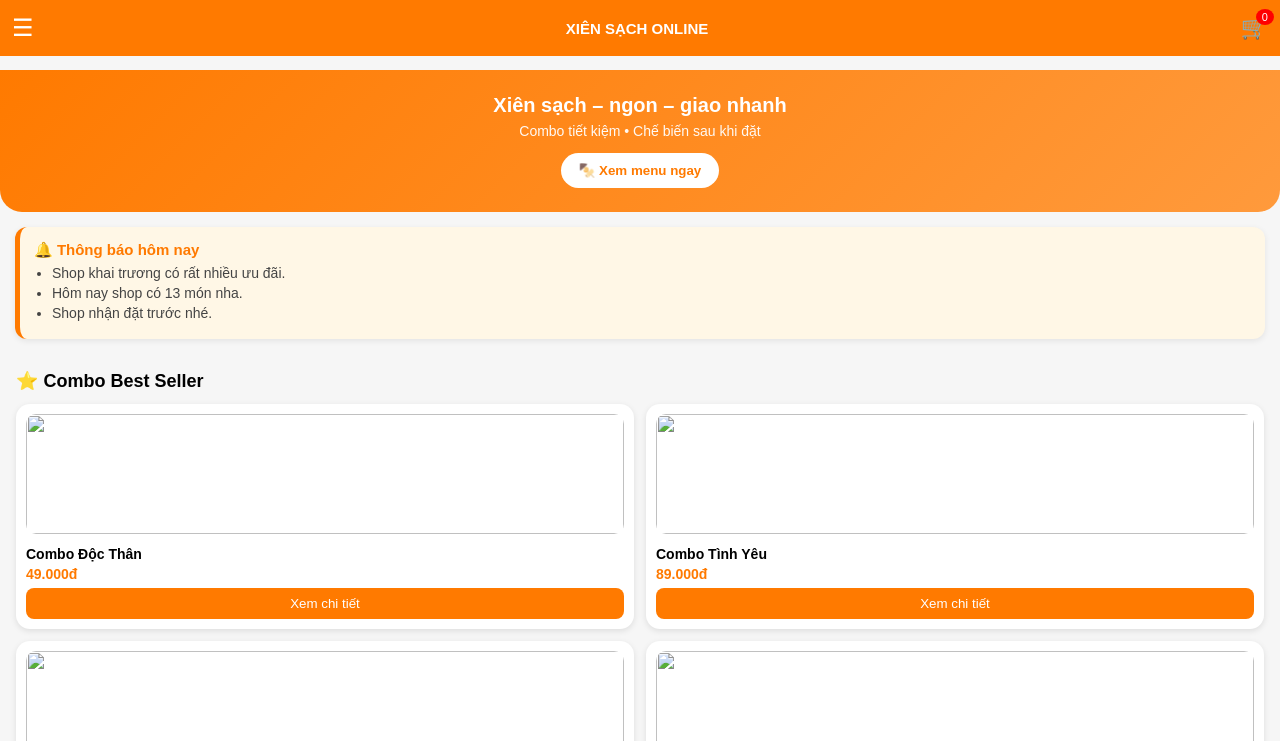
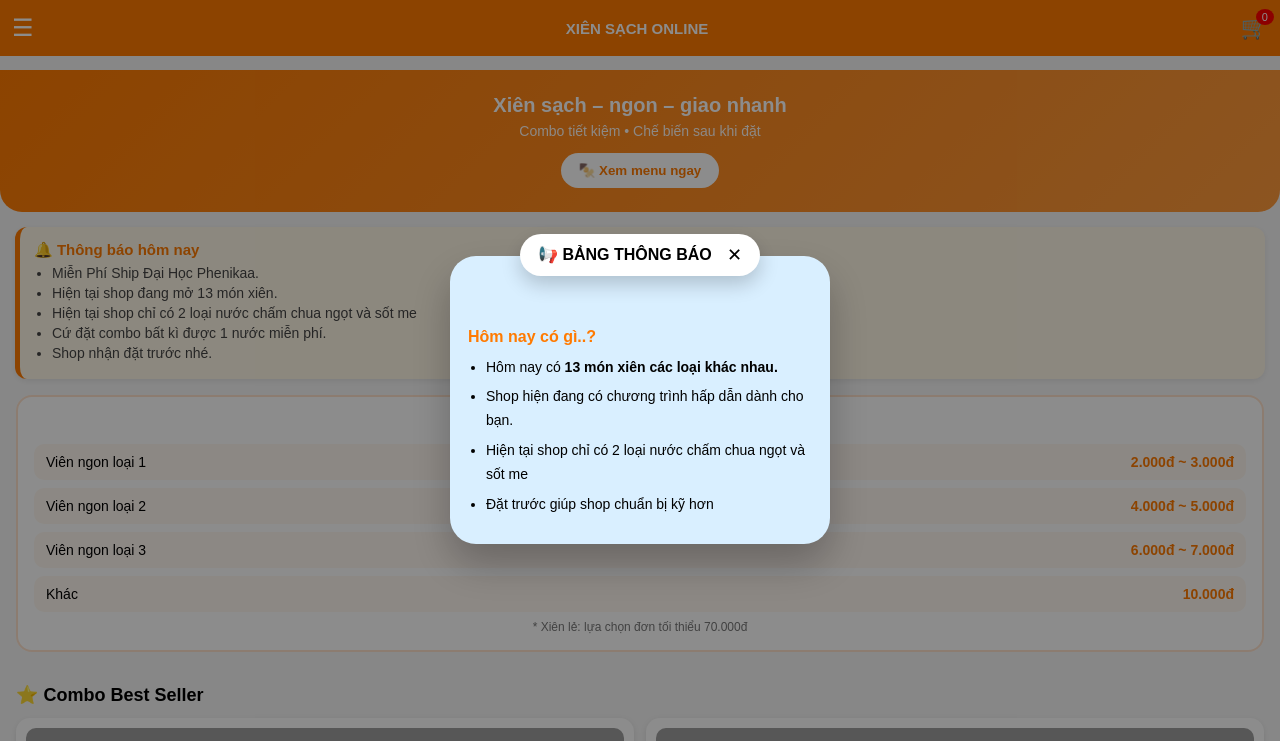
Before and after one commit to phamduykhanh31082006-star/Xiensach, a Flask app: page / in a window 1280 px wide. Shown: the top 741 px of the page. Run offline with Flask 3, Linux system fonts and the light colour scheme; some libraries are stand-ins or nearby versions; grey boxes are pictures that could not be loaded.

Commit message:
Update UI menu, program, popup, layout

```diff
--- a/templates/contact.html
+++ b/templates/contact.html
@@ -99,7 +99,7 @@ header{
     </div>
 
     <div class="quick">
-      <a class="fb" href="https://facebook.com/dyukhankute" target="_blank">📘 Facebook</a>
+      <a class="fb" href="https://facebook.com/khankute.6" target="_blank">📘 Facebook</a>
       <a class="menu" href="/menu">🍢 Xem menu</a>
     </div>
 
--- a/templates/index.html
+++ b/templates/index.html
@@ -135,16 +135,156 @@ header{
   color:#444;
 }
 
+/* ===== PRICE BOARD ===== */
+.price-board{
+  background:#fff;
+  border-radius:16px;
+  padding:16px;
+  margin:16px;
+  border:2px solid #ffe2cc;
+}
+
+.price-board h3{
+  margin-bottom:12px;
+  color:#ff7a00;
+  font-size:16px;
+  text-align:center;
+}
+
+.price-row{
+  display:flex;
+  justify-content:space-between;
+  padding:10px 12px;
+  border-radius:10px;
+  background:#fff7f0;
+  margin-bottom:8px;
+  font-size:14px;
+}
+
+.price-row b{
+  color:#ff7a00;
+}
+
+.price-note{
+  margin-top:8px;
+  font-size:12px;
+  color:#777;
+  text-align:center;
+}
+
+
+
+
+
+.notice-overlay{
+  position:fixed;
+  inset:0;
+  background:rgba(0,0,0,.45);
+  display:flex;
+  align-items:center;
+  justify-content:center;
+  z-index:9999;
+}
+
+/* CARD CHÍNH */
+.notice-card{
+  width:90%;
+  max-width:380px;
+  background:#d9efff;
+  border-radius:26px;
+  position:relative;
+  padding-top:52px;
+  box-shadow:0 20px 40px rgba(0,0,0,.25);
+  animation:pop .3s ease;
+}
+
+@keyframes pop{
+  from{transform:scale(.9);opacity:0}
+  to{transform:scale(1);opacity:1}
+}
+
+/* HEADER NỔI */
+.notice-header{
+  position:absolute;
+  top:-22px;
+  left:50%;
+  transform:translateX(-50%);
+  background:#fff;
+  border-radius:22px;
+  padding:10px 18px;
+  min-width:240px;
+  display:flex;
+  align-items:center;
+  justify-content:space-between;
+  font-weight:bold;
+  box-shadow:0 8px 20px rgba(0,0,0,.2);
+}
+
+.notice-header button{
+  background:none;
+  border:none;
+  font-size:18px;
+  cursor:pointer;
+  margin-left:10px;
+}
+
+/* BODY */
+.notice-body{
+  padding:20px 18px 22px;
+}
+
+.notice-body h4{
+  margin-bottom:10px;
+  color:#ff7a00;
+  font-size:16px;
+}
+
+.notice-body ul{
+  font-size:14px;
+  line-height:1.7;
+  padding-left:18px;
+}
+
+.notice-body li{
+  margin-bottom:6px;
+}
+
+
 </style>
 </head>
 
 <body>
+
 
 <header>
   <div class="menu-btn" onclick="toggleMenu()">☰</div>
   <div class="logo">XIÊN SẠCH ONLINE</div>
   <div class="cart" onclick="goCart()">🛒<span id="cartCount">0</span></div>
 </header>
+
+<div class="notice-overlay" id="noticeOverlay">
+  <div class="notice-card">
+
+    <!-- HEADER NỔI -->
+    <div class="notice-header">
+      <span>📢 BẢNG THÔNG BÁO</span>
+      <button onclick="closeNotice()">✕</button>
+    </div>
+
+    <!-- BODY -->
+    <div class="notice-body">
+      <h4>Hôm nay có gì..?</h4>
+      <ul>
+        <li>Hôm nay có <b>13 món xiên các loại khác nhau.</b></li>
+        <li>Shop hiện đang có chương trình hấp dẫn dành cho bạn.</li>
+        <li>Hiện tại shop chỉ có 2 loại nước chấm chua ngọt và sốt me</li>
+        <li>Đặt trước giúp shop chuẩn bị kỹ hơn</li>
+      </ul>
+    </div>
+
+  </div>
+</div>
+
 
 <div class="nav" id="navMenu">
   <a href="/">🏠 Trang chủ</a>
@@ -168,10 +308,40 @@ header{
      <div class="notice">
   <div class="notice-title">🔔 Thông báo hôm nay</div>
   <ul>
-    <li>Shop khai trương có rất nhiều ưu đãi.</li>
-    <li>Hôm nay shop có 13 món nha.</li>
+    <li>Miễn Phí Ship Đại Học Phenikaa.</li>
+    <li>Hiện tại shop đang mở 13 món xiên.</li>
+    <li>Hiện tại shop chỉ có 2 loại nước chấm chua ngọt và sốt me</li>
+    <li>Cứ đặt combo bất kì được 1 nước miễn phí.</li>
     <li>Shop nhận đặt trước nhé.</li>
   </ul>
+</div>
+
+<!-- ===== BẢNG GIÁ XIÊN ===== -->
+<div class="price-board">
+  <h3>🍢 Bảng giá xiên</h3>
+
+  <div class="price-row">
+    <span>Viên ngon loại 1</span>
+    <b>2.000đ ~ 3.000đ</b>
+  </div>
+
+  <div class="price-row">
+    <span>Viên ngon loại 2</span>
+    <b>4.000đ ~ 5.000đ</b>
+  </div>
+
+  <div class="price-row">
+    <span>Viên ngon loại 3</span>
+    <b>6.000đ ~ 7.000đ</b>
+  </div>
+
+<div class="price-row">
+    <span>Khác</span>
+    <b>10.000đ</b>
+  </div>
+  <div class="price-note">
+    * Xiên lẻ: lựa chọn đơn tối thiểu 70.000đ
+  </div>
 </div>
 
 
@@ -181,39 +351,26 @@ header{
     <div class="combo-grid">
 
       <div class="card">
-        <img src="https://via.placeholder.com/300x200">
+        <img src="https://sf-static.upanhlaylink.com/img/image_202601060015df728392fa8e9ee4e31486c28e57.jpg">
         <h3>Combo Độc Thân</h3>
-        <div class="price">49.000đ</div>
+        <div class="price">69.000đ</div>
         <button onclick="goMenu()">Xem chi tiết</button>
       </div>
 
       <div class="card">
-        <img src="https://via.placeholder.com/300x200">
+        <img src="https://sf-static.upanhlaylink.com/img/image_202601067c969399b2f919e3dce883c0064ebf35.jpg">
         <h3>Combo Tình Yêu</h3>
-        <div class="price">89.000đ</div>
-        <button onclick="goMenu()">Xem chi tiết</button>
-      </div>
-
-      <div class="card">
-        <img src="https://via.placeholder.com/300x200">
-        <h3>Combo Tam Chiến</h3>
         <div class="price">129.000đ</div>
         <button onclick="goMenu()">Xem chi tiết</button>
       </div>
 
       <div class="card">
-        <img src="https://via.placeholder.com/300x200">
-        <h3>Combo Tứ Đại</h3>
-        <div class="price">169.000đ</div>
+        <img src="https://sf-static.upanhlaylink.com/img/image_20260106adec8735935fabc54fd2482f3294a11e.jpg">
+        <h3>Combo Tam Chiến</h3>
+        <div class="price">199.000đ</div>
         <button onclick="goMenu()">Xem chi tiết</button>
       </div>
 
-<div class="card">
-        <img src="https://sf-static.upanhlaylink.com/img/image_2026010271a21cd2819e7ba068024c5e349e4502.jpg">
-        <h3>Combo Huyền Bí</h3>
-        <div class="price">234.500đ</div>
-        <button onclick="goMenu()">Xem chi tiết</button>
-      </div>
 
 <div class="card">
         <img src="https://sf-static.upanhlaylink.com/img/image_20260102b3c42ad4fd56876dc39e304386ceb777.jpg">
@@ -262,6 +419,26 @@ updateCart();
 /* NAV */
 function goMenu(){location.href="/menu";}
 function goCart(){location.href="/cart";}
+
+// Hiện popup 1 lần mỗi lần vào web
+if(!sessionStorage.getItem("noticeShown")){
+  document.getElementById("noticeOverlay").style.display="flex";
+  sessionStorage.setItem("noticeShown","1");
+}else{
+  document.getElementById("noticeOverlay").style.display="none";
+}
+
+function closeNotice(){
+  document.getElementById("noticeOverlay").style.display="none";
+}
+
+// Chạm ngoài để tắt
+document.getElementById("noticeOverlay").addEventListener("click",e=>{
+  if(e.target.id==="noticeOverlay") closeNotice();
+});
+
+
+
 </script>
 
 </body>
```
Also changed, not shown: templates/about.html (+9 -9 lines), templates/menu.html (+75 -51 lines), requirements.txt (line endings or trailing spaces).
